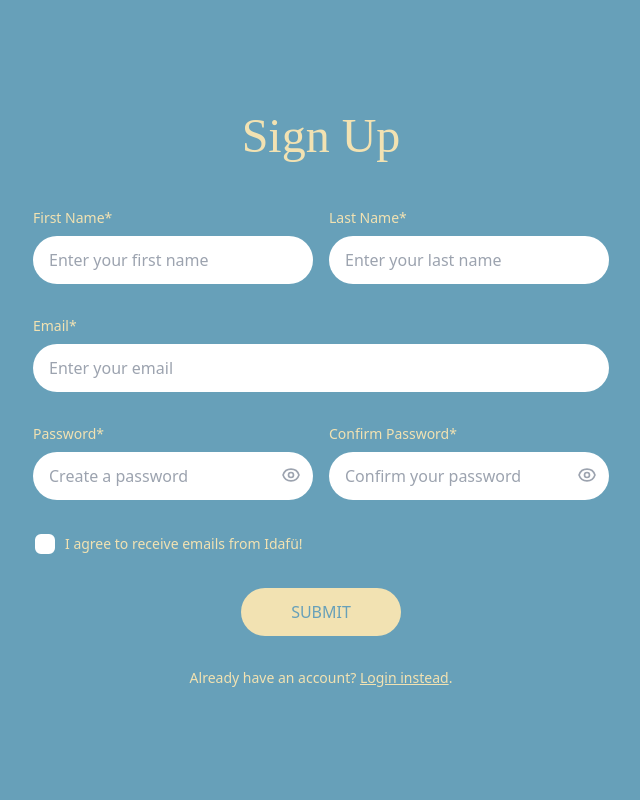
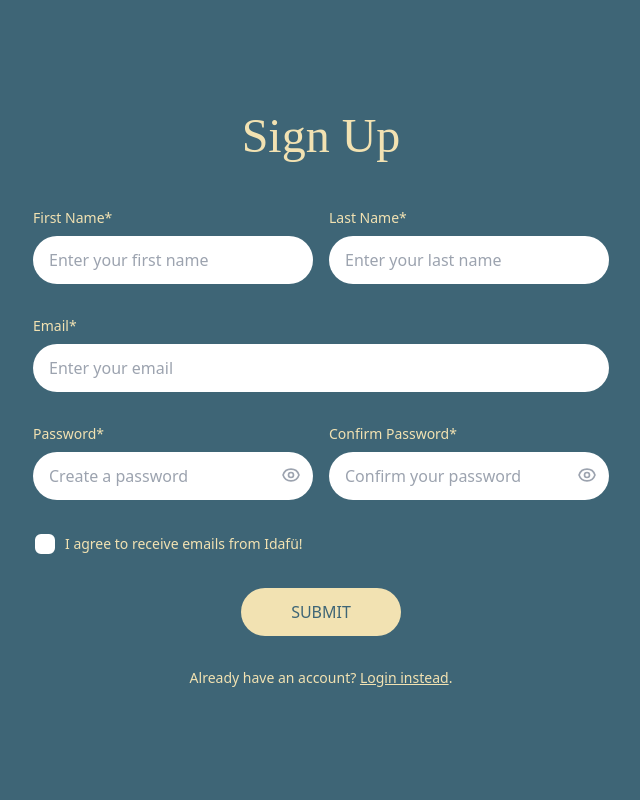
Before and after one commit to kelvin-ahiakpor/IDA.HomeFoods, a PHP site: page /view/signup.php in a window 1280 px wide. Shown: the whole page, without its empty margins (319-959 px from the left). Run offline with PHP 8.4, Linux system fonts and the light colour scheme; some libraries are stand-ins or nearby versions; some web fonts are replaced.

Commit message:
WCAG compliance for UI

```diff
--- a/assets/css/auth.css
+++ b/assets/css/auth.css
@@ -5,7 +5,9 @@
 }
 
 body {
-    background-color: #67A0B9;
+    /* background-color: #67A0B9; */
+    background-color: #3e6576; /* 5:1 WCAG */
+    /* background-color: #365765; */ /* 6:1 WCAG */
 }
 
 .text-custom {
@@ -17,7 +19,7 @@ body {
 }
 
 .text-custom-bg {
-    color: #67A0B9;
+    color: #3e6576;
 }
 
 input[type="checkbox"] {
@@ -26,7 +28,7 @@ input[type="checkbox"] {
     height: 1.5rem;
     background-color: #ffffff; /* Background color of the checkbox */
     border-radius: 0.5rem; /* Rounded corners */
-    border: 2px solid #67A0B9; /* Border color */
+    border: 2px solid #3e6576; /* Border color */
     outline: none; /* Remove black outline */
     cursor: pointer;
     display: inline-block;
@@ -34,7 +36,7 @@ input[type="checkbox"] {
 }
 
 input[type="checkbox"]:checked {
-    background-color: #67A0B9; /* Background when checked */
+    background-color: #3e6576; /* Background when checked */
     border-color: #F2E2B2; /* Border when checked */
     display: flex;
     align-items: center;
--- a/assets/includes/head-auth.php
+++ b/assets/includes/head-auth.php
@@ -9,7 +9,7 @@
             extend: {
                 colors: {
                     custom: {
-                        bg: '#67A0B9',
+                        bg: '#3e6576',
                         text: '#F2E2B2'
                     }
                 }
--- a/view/login.php
+++ b/view/login.php
@@ -37,7 +37,7 @@
                 <button type="button" id="togglePasswordBtn"
                     class="absolute right-4 top-1/2 transform -translate-y-1/2 text-gray-400 hover:text-gray-600">
                     <svg xmlns="http://www.w3.org/2000/svg" class="h-5 w-5" fill="none" viewBox="0 0 24 24" stroke="currentColor">
-                        <path stroke-linecap="round" stroke-linejoin="round" stroke-width="2" d="M15 12a3 3 0 11-6 0 3 3 0z" />
+                        <path stroke-linecap="round" stroke-linejoin="round" stroke-width="2" d="M15 12a3 3 0 11-6 0 3 3 0 016 0z" />
                         <path stroke-linecap="round" stroke-linejoin="round" stroke-width="2" d="M2.458 12C3.732 7.943 7.523 5 12 5c4.477 0 8.268 2.943 9.542 7-1.274 4.057-5.065 7-9.542 7-4.477 0-8.268-2.943-9.542-7z" />
                     </svg>
                 </button>
```
